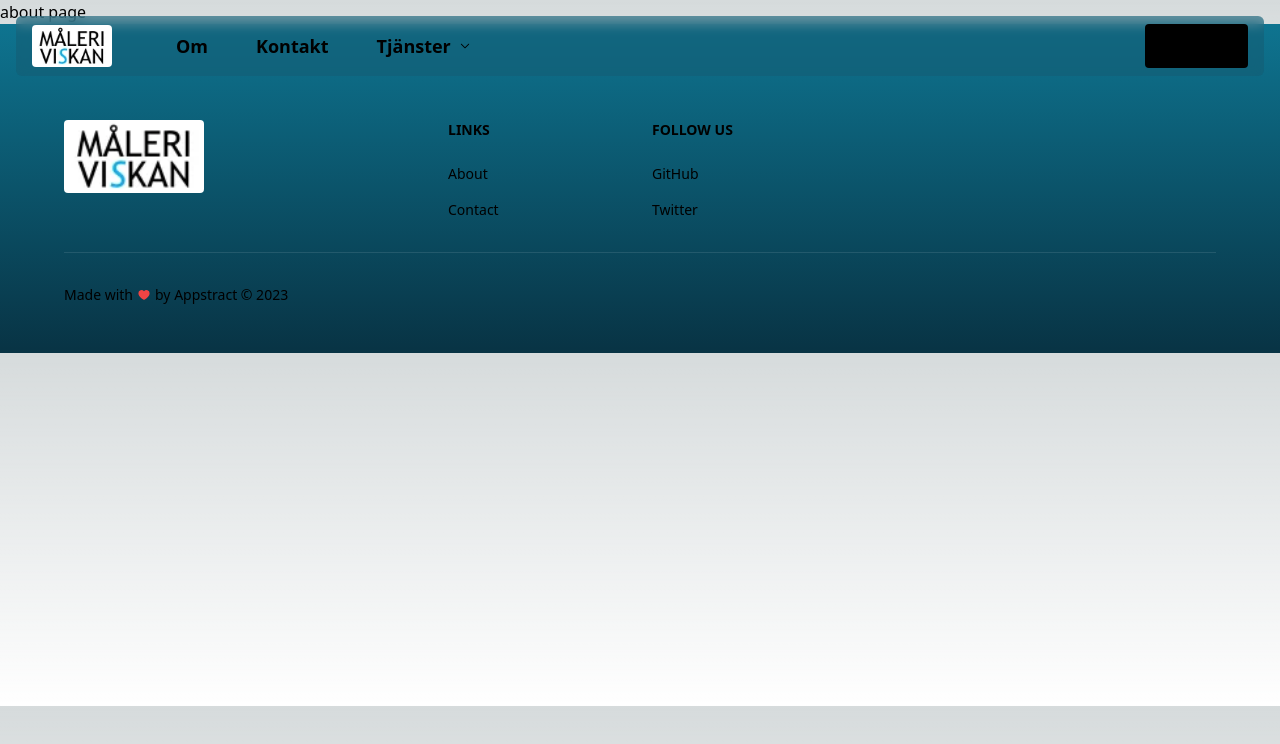
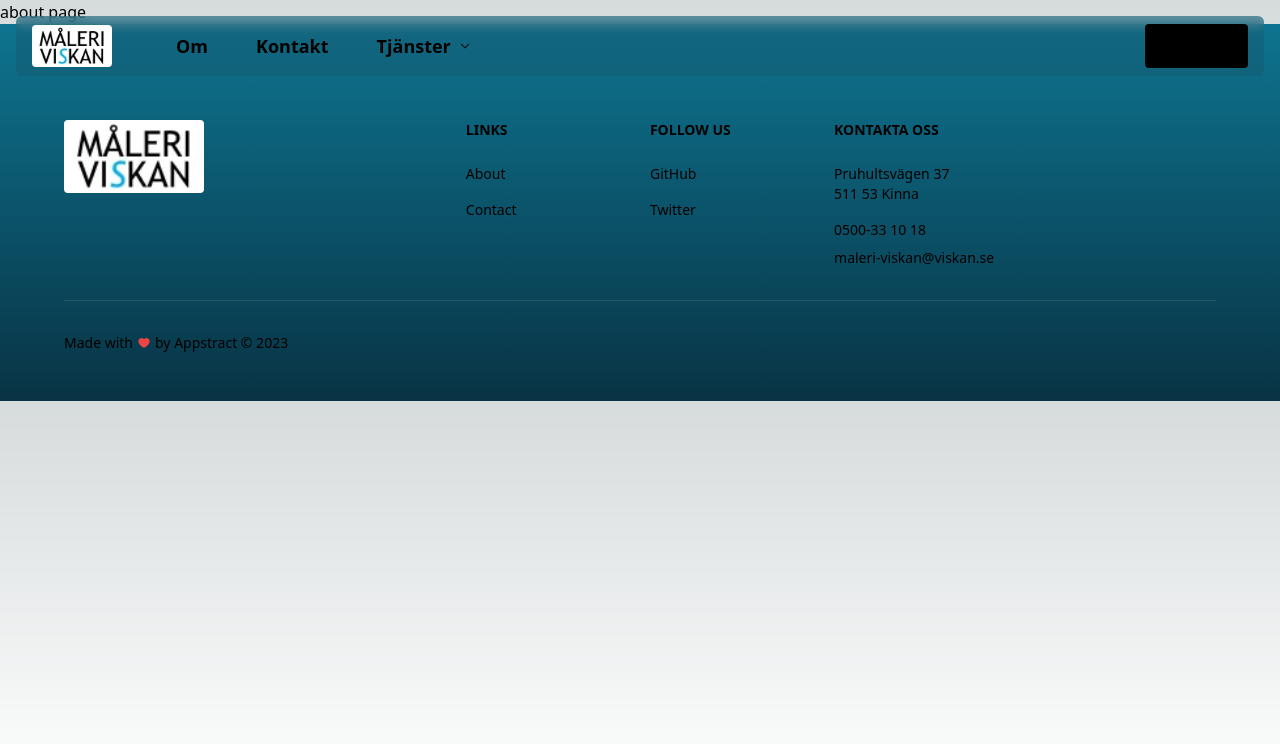
Before and after one commit to AppStractSE/maleri-viskan, a Next.js app: page /about in a window 1280 px wide. Shown: the top 744 px of the page. Built offline with nearby package versions, Linux system fonts and the light colour scheme.

Commit message:
Footer info added

```diff
--- a/src/components/footer/Footer.tsx
+++ b/src/components/footer/Footer.tsx
@@ -1,27 +1,33 @@
-import Image from "next/image";
-import { HiMiniHeart } from "react-icons/hi2";
-import { data as footerData } from "./data";
+import Image from 'next/image';
+import { HiMiniHeart } from 'react-icons/hi2';
+import { data as footerData } from './data';
 
 const Footer = () => {
   return (
-    <footer className="p-4 py-12 md:px-16 md:pt-24 md:pb-12 bg-gradient-to-b from-cyan-700 to-cyan-950">
-      <div className="grid grid-cols-3 ">
+    <footer className="p-4 py-12 md:px-16 md:pt-24 md:pb-12 bg-gradient-to-b from-cyan-700 to-cyan-950 ">
+      <div className="gap-10 md:flex">
+        <div>
           <Image src="/logo.png" alt="" width={140} height={140} className="rounded" />
-        <div className="grid grid-cols-2 gap-8 sm:gap-6">
+        </div>
+
+        <div className="flex md:justify-center flex-1 mt-10 md:mt-0">
+          <div className="grid grid-cols-3 gap-8 sm:gap-6">
             {footerData.map(({ label, links }) => (
               <div key={label}>
                 <h2 className="mb-6 text-sm font-semibold uppercase">{label}</h2>
                 <ul className="space-y-2">
-                {links.map(({ label, href }) => (
+                  {links.map(({ label, href, locality }) => (
                     <li key={label} className="mb-4 text-xs md:text-sm">
                       <a href={href} className="hover:underline">
                         {label}
                       </a>
+                      <p>{locality}</p>
                     </li>
                   ))}
                 </ul>
               </div>
             ))}
+          </div>
         </div>
       </div>
       <div className="h-[1px] bg-white opacity-10 w-full my-6 sm:mx-auto lg:my-8" />
@@ -30,10 +36,10 @@ const Footer = () => {
         target="_blank"
         className="hover:underline text-sm sm:text-center flex gap-1 items-center"
       >
-        Made with{" "}
+        Made with{' '}
         <span className="text-red-500 ">
           <HiMiniHeart />
-        </span>{" "}
+        </span>{' '}
         by Appstract © 2023
       </a>
     </footer>
--- a/src/components/footer/data.ts
+++ b/src/components/footer/data.ts
@@ -2,6 +2,7 @@ interface FooterLinkPartial {
   label: string;
   href: string;
   internal?: boolean;
+  locality?: string;
 }
 
 interface FooterLink {
@@ -11,30 +12,48 @@ interface FooterLink {
 
 export const data: FooterLink[] = [
   {
-    label: "Links",
+    label: 'Links',
     links: [
       {
-        label: "About",
-        href: "/about",
+        label: 'About',
+        href: '/about',
         internal: true,
       },
       {
-        label: "Contact",
-        href: "/contact",
+        label: 'Contact',
+        href: '/contact',
         internal: true,
       },
     ],
   },
   {
-    label: "Follow us",
+    label: 'Follow us',
     links: [
       {
-        label: "GitHub",
-        href: "",
+        label: 'GitHub',
+        href: '',
       },
       {
-        label: "Twitter",
-        href: "",
+        label: 'Twitter',
+        href: '',
+      },
+    ],
+  },
+  {
+    label: 'Kontakta oss',
+    links: [
+      {
+        label: 'Pruhultsvägen 37',
+        locality: '511 53 Kinna',
+        href: 'https://www.google.com/maps/place/M%C3%A5leri+Viskan/@57.506006,12.671134,17z/data=!3m1!4b1!4m6!3m5!1s0x46501b420e8f6d6f:0x6c921bc4eb4ac81b!8m2!3d57.5060031!4d12.6737089!16s%2Fg%2F11kr_z7sch?entry=ttu',
+      },
+      {
+        label: '0500-33 10 18',
+        href: 'tel:0500-33 10 18',
+      },
+      {
+        label: 'maleri-viskan@viskan.se',
+        href: 'mailto:maleri-viskan@viskan.se',
       },
     ],
   },
```
Lines whose indentation alone changed are shown as unchanged.
